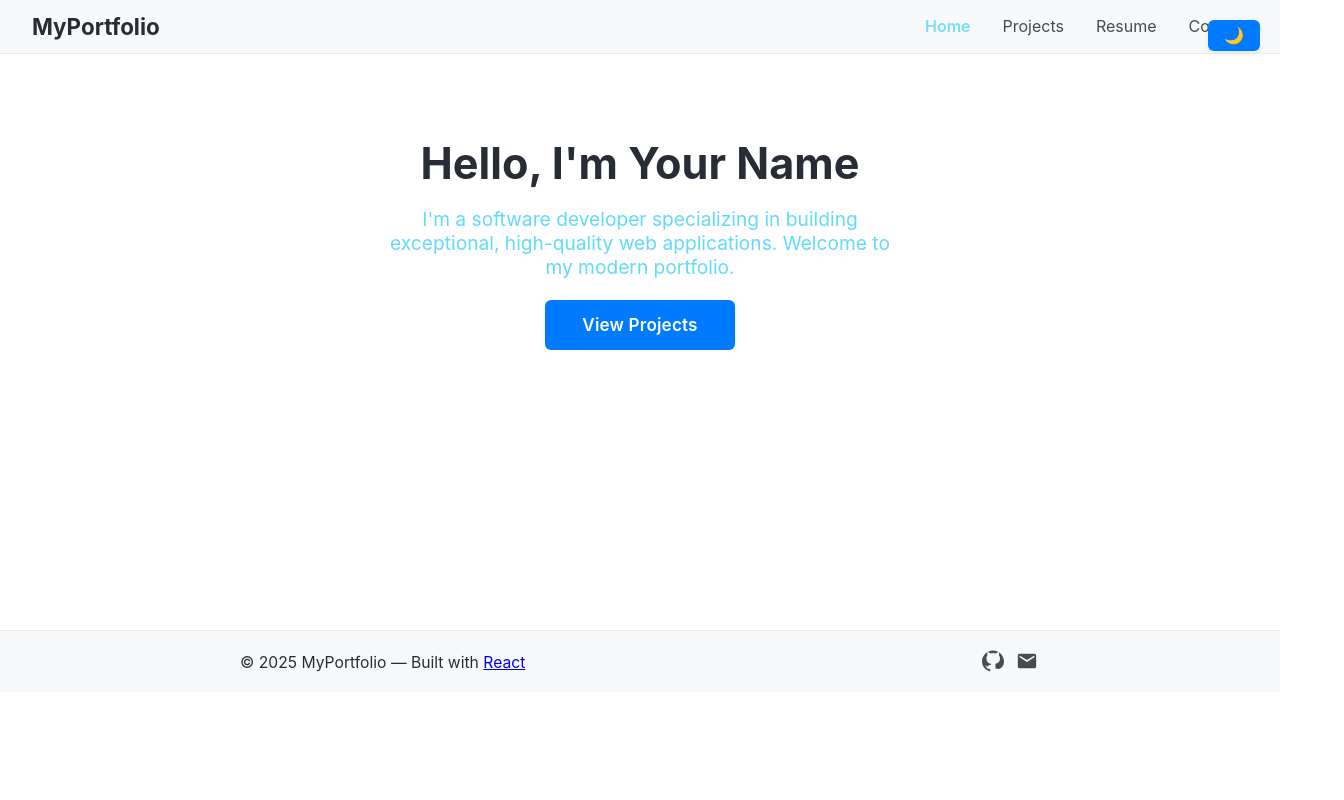
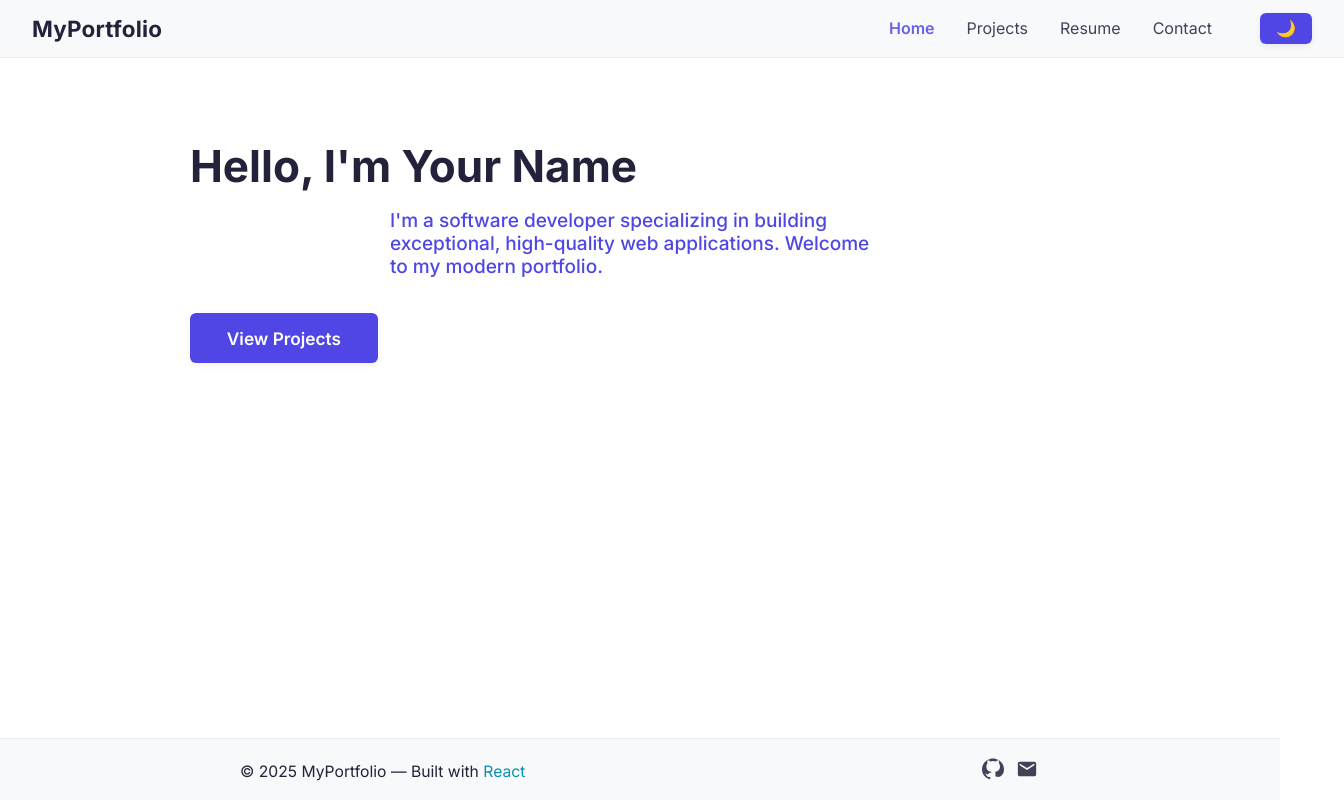
Before and after one commit to Workflow-Manager-admin/devportfolio-hub-98241-6f725ef9, a React (Create React App) app in the folder portfolio_frontend/: page / in a window 1280 px wide. Shown: the whole page, 1344 px wide, since content can reach past the window. Built offline with nearby package versions, Linux system fonts and the light colour scheme; the HTML template or start-up script is replaced by a standard one.

Commit message:
CheckPoint

```diff
--- a/portfolio_frontend/src/App.css
+++ b/portfolio_frontend/src/App.css
@@ -1,104 +1,468 @@
-/* CSS Variables for Theme Management */
+/* ---- Modern Minimal Portfolio Theme ---- */
+
+/* ---- Color Palette ---- */
 :root {
-  /* Light theme colors */
-  --bg-primary: #ffffff;
-  --bg-secondary: #f8f9fa;
-  --text-primary: #282c34;
+  --primary: #4f46e5;
+  --secondary: #64748b;
+  --accent: #0891b2;
+  --light-bg: #fff;
+  --light-bg-soft: #f8f9fa;
+  --dark: #1a1a1a;
+  --grey: #e9ecef;
+  --muted-text: #64748b;
+  --text-main: #22223b;
+  --border-color: #e9ecef;
+
+  /* Used variables for theming */
+  --bg-primary: var(--light-bg);
+  --bg-secondary: var(--light-bg-soft);
+  --text-primary: var(--text-main);
+  --text-secondary: var(--primary);
+  --button-bg: var(--primary);
+  --button-text: #fff;
+}
+[data-theme="dark"] {
+  --bg-primary: #1a1a1a;
+  --bg-secondary: #282c34;
+  --text-primary: #fff;
   --text-secondary: #61dafb;
-  --border-color: #e9ecef;
-  --button-bg: #007bff;
+  --border-color: #404040;
+  --button-bg: #0891b2;
   --button-text: #ffffff;
 }
 
-[data-theme="dark"] {
-  /* Dark theme colors */
-  --bg-primary: #1a1a1a;
-  --bg-secondary: #282c34;
-  --text-primary: #ffffff;
-  --text-secondary: #61dafb;
-  --border-color: #404040;
-  --button-bg: #0056b3;
-  --button-text: #ffffff;
+/* ---- RESET/LAYOUT ---- */
+body, html {
+  min-height: 100vh;
+  background: var(--bg-primary);
+  color: var(--text-primary);
+  font-family: 'Inter', 'Segoe UI', Arial, Helvetica, sans-serif;
+  font-size: 16px;
+  scroll-behavior: smooth;
 }
 
 .App {
-  text-align: center;
-  background-color: var(--bg-primary);
+  min-height: 100vh;
+  background: var(--bg-primary);
   color: var(--text-primary);
-  min-height: 100vh;
-  transition: background-color 0.3s ease, color 0.3s ease;
+  display: flex;
+  flex-direction: column;
+  min-width: 0;
 }
 
-.App-logo {
-  height: 40vmin;
-  pointer-events: none;
+.main-content {
+  flex: 1 0 auto;
+  padding-bottom: 2.5rem;
 }
 
-@media (prefers-reduced-motion: no-preference) {
-  .App-logo {
-    animation: App-logo-spin infinite 20s linear;
+/* ---- TYPOGRAPHY ---- */
+.title {
+  font-size: 2.2rem;
+  font-weight: 700;
+  color: var(--text-primary);
+}
+
+.subtitle {
+  font-size: 1.16rem;
+  color: var(--text-secondary);
+  font-weight: 500;
+}
+
+.description {
+  color: var(--muted-text);
+  line-height: 1.68;
+  font-size: 1.02rem;
+  margin-bottom: 1.5rem;
+}
+
+a {
+  color: var(--accent);
+  text-decoration: none;
+  transition: color 0.2s;
+}
+a:hover,
+a:focus {
+  color: var(--primary);
+  text-decoration: underline;
+}
+
+/* ---- BUTTONS ---- */
+.btn {
+  display: inline-block;
+  background: var(--button-bg);
+  color: var(--button-text);
+  border: none;
+  border-radius: 6px;
+  font-weight: 600;
+  font-size: 1rem;
+  padding: 0.6rem 1.4rem;
+  cursor: pointer;
+  text-decoration: none;
+  transition: background 0.18s, color 0.18s;
+  box-shadow: 0 2px 6px 0 rgba(16, 24, 40, 0.06);
+}
+
+.btn:hover,
+.btn:focus {
+  opacity: 0.96;
+  background: var(--accent);
+}
+
+.btn-large {
+  font-size: 1.08rem;
+  padding: 0.9rem 2.3rem;
+}
+
+/* ---- NAVBAR ---- */
+.navbar {
+  display: flex;
+  align-items: center;
+  justify-content: space-between;
+  padding: 0.8rem 2rem;
+  background: var(--bg-secondary);
+  border-bottom: 1px solid var(--border-color);
+  position: sticky;
+  top: 0;
+  width: 100%;
+  z-index: 100;
+}
+
+.navbar-logo {
+  font-size: 1.3rem;
+  font-weight: 700;
+  color: var(--text-primary);
+  text-decoration: none;
+  letter-spacing: 0.01em;
+}
+
+.navbar-burger {
+  display: none;
+  background: none;
+  border: none;
+  flex-direction: column;
+  gap: 0.2rem;
+  cursor: pointer;
+  padding: 0.5rem;
+}
+.navbar-burger span {
+  display: block;
+  width: 1.85rem;
+  height: 3px;
+  background: var(--text-primary);
+  border-radius: 2px;
+  margin: 2.5px 0;
+  transition: all 0.3s;
+}
+.navbar-menu {
+  display: flex;
+  align-items: center;
+  gap: 2rem;
+}
+.navbar-link {
+  font-size: 1rem;
+  text-decoration: none;
+  color: var(--text-primary);
+  position: relative;
+  opacity: 0.85;
+  transition: color 0.2s;
+}
+.navbar-link:hover,
+.navbar-link.active {
+  color: var(--text-secondary);
+  font-weight: 600;
+}
+.theme-toggle {
+  background: var(--button-bg);
+  color: var(--button-text);
+  font-size: 1rem;
+  font-weight: bold;
+  border: none;
+  border-radius: 6px;
+  padding: 7px 17px;
+  margin-left: 1.1rem;
+  cursor: pointer;
+  box-shadow: 0 2px 6px 0 rgba(16,24,40,0.06);
+  transition: background 0.2s, color 0.2s;
+}
+
+/* Hamburger/Overlay for Mobile Nav */
+.navbar-backdrop {
+  position: fixed;
+  top: 0; left: 0; width: 100vw; height: 100vh;
+  background: rgba(0,0,0,0.08);
+  z-index: 70;
+}
+@media (max-width: 768px) {
+  .navbar {
+    padding: 0.65rem 0.8rem;
+  }
+  .navbar-menu {
+    position: absolute;
+    top: 100%;
+    left: 0; right: 0;
+    background: var(--bg-secondary);
+    flex-direction: column;
+    gap: 0.4rem;
+    padding: 1.3rem 1.2rem 2rem 1.2rem;
+    display: none;
+  }
+  .navbar-menu.is-active {
+    display: flex;
+    animation: fade-in-menu 0.21s cubic-bezier(0.4, 0, 0.2, 1);
+  }
+  .navbar-burger {
+    display: flex;
+    z-index: 150;
+  }
+  .theme-toggle {
+    margin: 0.7rem 0 0 0 !important;
+    width: 100%;
+    text-align: left;
+  }
+}
+@keyframes fade-in-menu {
+  from { opacity: 0; transform: translateY(-15px);}
+  to   { opacity: 1; transform: translateY(0);}
+}
+.navbar-burger.is-active span:nth-child(1) {
+  transform: translateY(6px) rotate(45deg);
+}
+.navbar-burger.is-active span:nth-child(2) {
+  opacity: 0;
+}
+.navbar-burger.is-active span:nth-child(3) {
+  transform: translateY(-6px) rotate(-45deg);
+}
+
+/* ---- FOOTER ---- */
+.footer {
+  background: var(--bg-secondary);
+  color: var(--text-primary);
+  border-top: 1px solid var(--border-color);
+  padding: 1.2rem 0 1rem 0;
+  font-size: 0.98rem;
+  display: flex;
+  justify-content: center;
+  align-items: center;
+  width: 100%;
+  margin-top: auto;
+}
+
+.footer-inner {
+  display: flex;
+  flex-direction: row;
+  justify-content: space-between;
+  align-items: center;
+  width: 95%;
+  max-width: 800px;
+}
+.footer-links a {
+  color: var(--text-primary);
+  margin-left: 2px;
+  margin-right: 2px;
+  transition: opacity 0.14s;
+  opacity: 0.85;
+}
+.footer-links a:hover {
+  opacity: 1;
+}
+
+@media (max-width: 768px) {
+  .footer-inner {
+    flex-direction: column;
+    gap: 0.6rem;
+    width: 98%;
+    font-size: 0.93rem;
+    text-align: center;
   }
 }
 
-.App-header {
-  background-color: var(--bg-secondary);
-  min-height: 100vh;
-  display: flex;
-  flex-direction: column;
-  align-items: center;
-  justify-content: center;
-  font-size: calc(10px + 2vmin);
-  color: var(--text-primary);
-  transition: background-color 0.3s ease;
-  position: relative;
+/* ---- PAGE CONTAINERS ---- */
+.content {
+  width: 100%;
+  max-width: 900px;
+  margin: 0 auto;
+  background: none;
+  padding-left: 1.25rem;
+  padding-right: 1.25rem;
 }
-
-.App-link {
-  color: var(--text-secondary);
-  transition: color 0.3s ease;
-}
-
-.theme-toggle {
-  position: absolute;
-  top: 20px;
-  right: 20px;
-  background-color: var(--button-bg);
-  color: var(--button-text);
-  border: none;
-  border-radius: 8px;
-  padding: 10px 20px;
-  font-size: 14px;
-  font-weight: 600;
-  cursor: pointer;
-  transition: all 0.3s ease;
-  box-shadow: 0 2px 4px rgba(0, 0, 0, 0.1);
-}
-
-.theme-toggle:hover {
-  transform: translateY(-2px);
-  box-shadow: 0 4px 8px rgba(0, 0, 0, 0.15);
-  opacity: 0.9;
-}
-
-.theme-toggle:active {
-  transform: translateY(0);
-}
-
-@keyframes App-logo-spin {
-  from {
-    transform: rotate(0deg);
-  }
-  to {
-    transform: rotate(360deg);
+@media (max-width:640px) {
+  .content {
+    padding-left: 0.65rem;
+    padding-right: 0.65rem;
   }
 }
 
-/* Responsive design for mobile */
-@media (max-width: 768px) {
-  .theme-toggle {
-    top: 10px;
-    right: 10px;
-    padding: 8px 16px;
-    font-size: 12px;
+/* ---- HOME PAGE ---- */
+.home .title {
+  font-size: 2.75rem;
+  line-height: 1.12;
+  margin-bottom: 1.1rem;
+}
+.home .subtitle {
+  font-size: 1.19rem;
+  color: var(--text-secondary);
+}
+
+/* ---- PROJECTS PAGE ---- */
+.projects .title {
+  text-align: center;
+}
+.projects-list {
+  display: flex;
+  flex-wrap: wrap;
+  gap: 2.2rem;
+  justify-content: center;
+}
+
+/* ---- PROJECT CARD ---- */
+.project-card {
+  background: var(--bg-secondary);
+  color: var(--text-primary);
+  box-shadow: 0 2px 18px 0 rgba(0,0,0,0.04);
+  border-radius: 9px;
+  padding: 2rem 1.4rem;
+  min-width: 260px;
+  max-width: 350px;
+  flex: 1 0 260px;
+  border: 1px solid var(--border-color);
+  display: flex;
+  flex-direction: column;
+  align-items: flex-start;
+}
+.project-card .project-title {
+  font-weight: 700;
+  font-size: 1.23rem;
+  margin-bottom: .4rem;
+}
+.project-card .project-description {
+  font-size: 1.01rem;
+  margin-bottom: 0.75rem;
+}
+.project-card .project-tags {
+  display: flex;
+  flex-wrap: wrap;
+  gap: .5rem;
+  margin-bottom: 1.18rem;
+}
+.project-card .project-tag {
+  background: var(--bg-primary);
+  color: var(--text-secondary);
+  border-radius: 4px;
+  padding: .21rem .7rem;
+  font-size: .89rem;
+  border: 1px solid var(--border-color);
+  opacity: 0.93;
+}
+.project-card .project-links {
+  margin-top: auto;
+  display: flex;
+  gap: 1.1rem;
+  width: 100%;
+}
+.project-card .btn {
+  padding: .4rem 1.1rem;
+  border-radius: 5px;
+  font-size: .98rem;
+  font-weight: 500;
+}
+.project-card .btn.demo {
+  background: transparent;
+  color: var(--text-secondary);
+  border: 1.4px solid var(--text-secondary);
+}
+.project-card .btn.code {
+  background: var(--button-bg);
+  color: var(--button-text);
+}
+
+/* ---- RESUME PAGE ---- */
+.resume-section {
+  margin-bottom: 2.1rem;
+}
+
+.resume-section-title {
+  font-size: 1.10rem;
+  color: var(--text-secondary);
+  margin-bottom: .7rem;
+  text-transform: uppercase;
+  letter-spacing: 0.08em;
+}
+.resume-item {
+  margin-bottom: 1.25rem;
+}
+.skills-list {
+  display: flex;
+  flex-wrap: wrap;
+  gap: .8rem;
+  padding-left: 0;
+  list-style: none;
+}
+.skill {
+  background: var(--bg-secondary);
+  color: var(--text-primary);
+  border-radius: 6px;
+  padding: .3rem 1rem;
+  font-size: .98rem;
+  border: 1px solid var(--border-color);
+}
+.download-resume-btn {
+  background: var(--button-bg);
+  color: var(--button-text);
+  font-weight: 600;
+  padding: .8rem 1.9rem;
+  border-radius: 5px;
+  text-decoration: none;
+  margin-top: 2.2rem;
+  display: inline-block;
+}
+
+/* ---- CONTACT PAGE ---- */
+.contact .title {
+  text-align: center;
+}
+.contact-info {
+  font-size: 1.04rem;
+  color: var(--text-secondary);
+  margin-bottom: 1.7rem;
+  text-align: center;
+}
+.contact-form-container {
+  background: var(--bg-secondary);
+  border-radius: 8px;
+  padding: 2rem 1.5rem;
+  box-shadow: 0 1px 8px rgba(0,0,0,0.03);
+  max-width: 420px;
+  margin: 0 auto;
+}
+.contact-success {
+  color: #090;
+  margin-bottom: 1rem;
+}
+.contact-error {
+  color: #c00;
+  margin-bottom: 1rem;
+}
+.contact-sending {
+  color: var(--text-secondary);
+  margin-bottom: 1rem;
+}
+
+/* ---- RESPONSIVE ---- */
+@media (max-width: 640px) {
+  .main-content {
+    padding-bottom: 0.7rem;
+  }
+  .btn, .btn-large {
+    font-size: 0.97rem;
+    padding: 0.7rem 1.26rem;
+  }
+  .project-card {
+    padding: 1.2rem 0.7rem;
+    min-width: 90vw;
+    max-width: 97vw;
+  }
+  .resume-section {
+    margin-bottom: 1.3rem;
   }
 }
--- a/portfolio_frontend/src/components/ResumeSection.js
+++ b/portfolio_frontend/src/components/ResumeSection.js
@@ -10,10 +10,8 @@ import React from 'react';
  */
 function ResumeSection({ title, children }) {
   return (
-    <section className="resume-section" style={{marginBottom: '2.1rem'}}>
-      <h3 className="resume-section-title" style={{fontSize: '1.12rem', color: 'var(--text-secondary)', marginBottom: '.7rem', textTransform: "uppercase", letterSpacing: "0.08em"}}>
-        {title}
-      </h3>
+    <section className="resume-section">
+      <h3 className="resume-section-title">{title}</h3>
       <div className="resume-section-content">
         {children}
       </div>
--- a/portfolio_frontend/src/pages/Home.js
+++ b/portfolio_frontend/src/pages/Home.js
@@ -7,16 +7,13 @@ import React from 'react';
 function Home() {
   return (
     <section className="content home" style={{ minHeight: '60vh', padding: '3rem 0' }}>
-      <h1 className="title" style={{ fontSize: '2.7rem', fontWeight: 700, marginBottom: '1.1rem' }}>
+      <h1 className="title">
         Hello, I'm Your Name
       </h1>
-      <p className="subtitle" style={{ fontSize: '1.2rem', color: 'var(--text-secondary)', maxWidth: 500, margin: '0 auto 2.2rem auto' }}>
+      <p className="subtitle" style={{ maxWidth: 500, margin: '0 auto 2.2rem auto' }}>
         I'm a software developer specializing in building exceptional, high-quality web applications. Welcome to my modern portfolio.
       </p>
-      <a className="btn btn-large" href="/projects" style={{
-        background: 'var(--button-bg)', color: 'var(--button-text)', padding: '0.9rem 2.3rem',
-        fontWeight: 600, fontSize: '1.07rem', borderRadius: '6px', textDecoration: 'none', letterSpacing: '.01em'
-      }}>
+      <a className="btn btn-large" href="/projects">
         View Projects
       </a>
     </section>
--- a/portfolio_frontend/src/pages/Projects.js
+++ b/portfolio_frontend/src/pages/Projects.js
@@ -36,7 +36,7 @@ function Projects() {
       {loading && <div style={{color: 'var(--text-secondary)', margin: "2.5rem 0"}}>Loading projects&hellip;</div>}
       {error && <div style={{color: '#c00', margin: '1rem 0'}}>{error}</div>}
       {!loading && !error && (
-      <div style={{display: 'flex', flexWrap: 'wrap', gap: '2.2rem', justifyContent: 'center'}}>
+      <div className="projects-list">
         {projects.length === 0 && (
           <span style={{color: 'var(--text-secondary)'}}>No projects to display.</span>
         )}
```
Also changed, not shown: portfolio_frontend/src/components/ProjectCard.js (+8 -38 lines), portfolio_frontend/src/pages/Contact.js (+7 -7 lines), portfolio_frontend/src/pages/Resume.js (+4 -9 lines), 1 other file (tests, documents, lock files or other folders).
